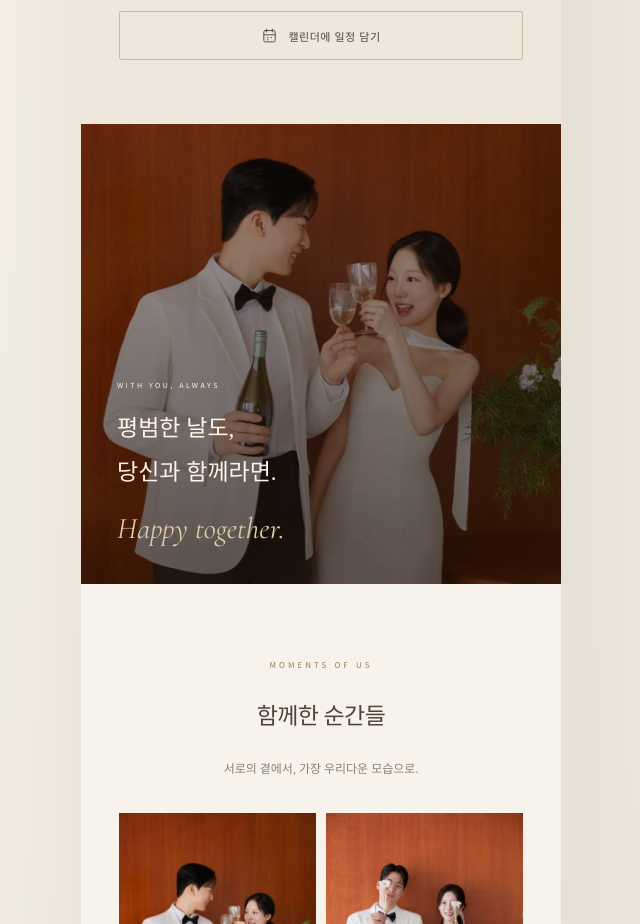
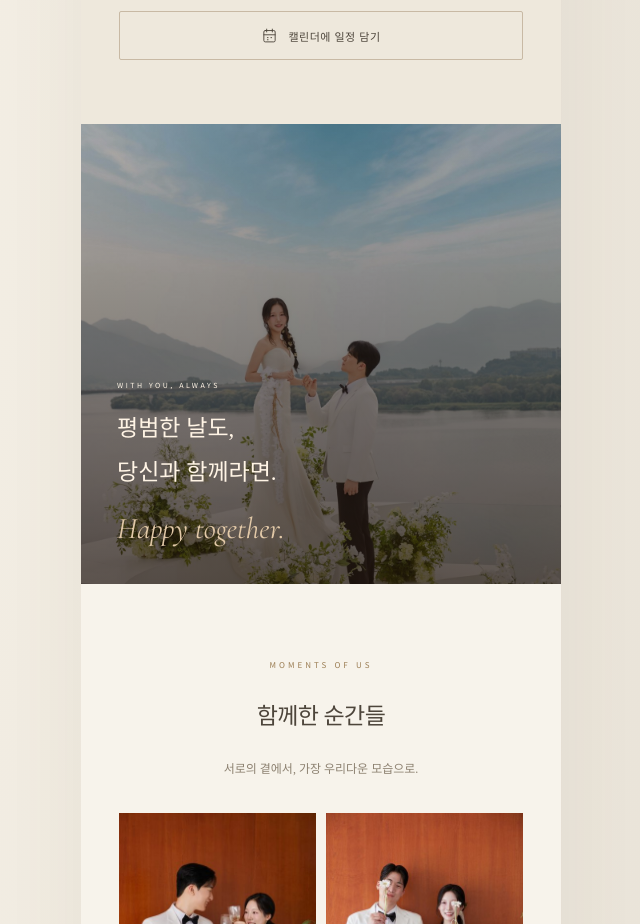
Before and after one commit to helloworld8001/wedding-invitation, a website: page dist/index.html in a window 1280 px wide. Shown: the part 2620-3544 px from the top of the page, without its empty margins (389-1029 px from the left). Drawn offline with nearby package versions, Linux system fonts and the light colour scheme.

Commit message:
Use gallery photo seven in the together moment section

```diff
--- a/dist/index.html
+++ b/dist/index.html
@@ -51,7 +51,7 @@
       <p class="countdown-caption" id="countdown-caption">지훈과 지형의 시작을 함께해 주세요.</p>
       <a class="button outline" href="wedding.ics" download="지훈-지형-결혼식.ics"><svg><use href="#i-calendar"/></svg>캘린더에 일정 담기</a>
     </section>
-    <section class="moment" aria-label="우리의 소중한 순간"><div class="moment-photo"><img src="assets/wedding.jpg" alt="서로를 바라보며 건배하는 두 사람" loading="lazy" width="1280" height="1920"></div><div class="moment-copy reveal"><span class="eyebrow">WITH YOU, ALWAYS</span><p>평범한 날도,<br>당신과 함께라면.</p><span class="moment-signature">Happy together.</span></div></section>
+    <section class="moment" aria-label="우리의 소중한 순간"><div class="moment-photo"><img src="assets/gallery/HJH_5395.jpg" alt="푸른 하늘과 산을 배경으로 함께한 두 사람" loading="lazy" width="1200" height="1800"></div><div class="moment-copy reveal"><span class="eyebrow">WITH YOU, ALWAYS</span><p>평범한 날도,<br>당신과 함께라면.</p><span class="moment-signature">Happy together.</span></div></section>
     <section id="gallery" class="gallery section-padding">
       <div class="reveal"><span class="eyebrow gold">MOMENTS OF US</span><h2>함께한 순간들</h2><p class="gallery-intro">서로의 곁에서, 가장 우리다운 모습으로.</p></div>
       <div class="gallery-grid">
```
